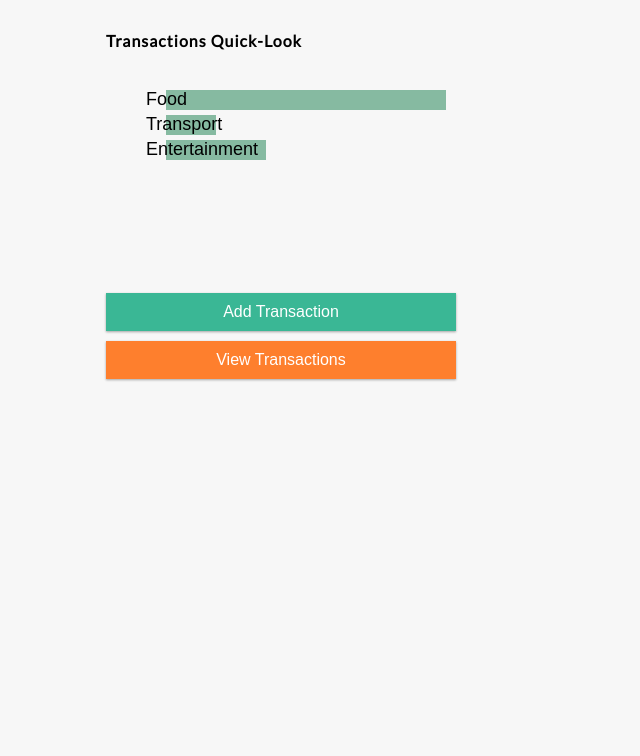
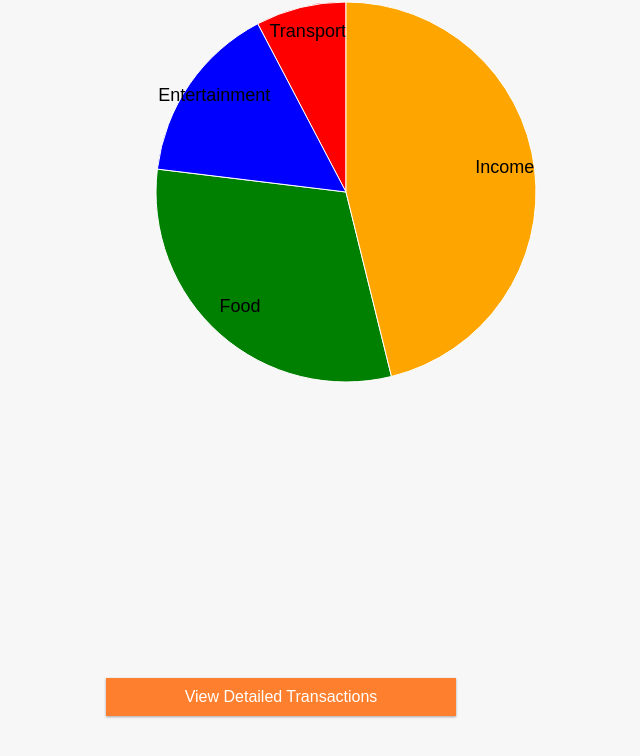
Before and after one commit to jetee1019/Crisp-Project, a plain HTML site: page Crisp-Frontend/overview.html in a window 1280 px wide. Shown: the part 305-1061 px from the top of the page, without its empty margins (359-999 px from the left). Before the commit the page ends 800 px from the top, so only its background shows below. Drawn offline with nearby package versions, Linux system fonts and the light colour scheme; no server answers.

Commit message:
revised overview page

```diff
--- a/Crisp-Frontend/overview.html
+++ b/Crisp-Frontend/overview.html
@@ -11,7 +11,7 @@
   <body>
     <div class="container">
       <h2> Welcome back Alan!</h2>
-        <h3> Here is a quick look at your transactions this month: </h3>
+      <h3> Here is a quick look at your transactions: </h3>
 
       <div class="income">
           <h4>Total Expense</h4>
@@ -21,11 +21,11 @@
 
       <div class="bar chart">
       <h4>Transactions Quick-Look</h4>
+          <svg width = "400" height = "400"></svg>
           <svg onload="myFunction()";></svg>
           </div>
       <div>
-            <button id = "b1" class="btn">Add Transaction </button>
-            <button id = "b2" class="btn">View Transactions</button>
+          <button id = "b5" class="btn">View Detailed Transactions</button>
 
       </div>
 
--- a/Crisp-Frontend/script1.js
+++ b/Crisp-Frontend/script1.js
@@ -15,45 +15,66 @@ const user_id = "K1733982Q";
 function myFunction() {
   // data later get from the mysql
   var data = [
-    { label: "Food", amount: 300 },
+    { label: "Food", amount: 200 },
     { label: "Transport", amount: 50 },
     { label: "Entertainment", amount: 100 },
+    {label: "Income", amount: 300},
   ];
-  var svg = d3
-    .select("svg") //drawing the canvas
-    .append("svg")
-    .attr("width", 500)
-    .attr("height", 200);
 
-  svg
-    .selectAll("rect") //this whole section is the data
-    .data(data)
-    .enter()
-    .append("rect") //rectangle without parameters
-    .attr("transform", function (d, i) {
-      return "translate(" + 20 + "," + i * 25 + ")";
-    })
+    //canvas
+    var svg = d3.select("svg"),
+    width = svg.attr("width"),
+    height = svg.attr("height"),
+    radius = Math.min(width, height) / 2;
 
-    .attr("fill", "#86BAA1")
-    .attr("height", 20)
-    .attr("width", function (d) {
-      return d.amount + "px";
-    });
-  //width = 40px
+    //The <g> SVG element is a container used to group other SVG elements.
+    var g = svg.append("g")
+              .attr("transform", "translate(" + width / 2 + "," + height / 2 + ")");
 
-  svg
-    .selectAll("text")
-    .data(data)
-    .enter()
-    .append("text")
-    .attr("transform", function (d, i) {
-      return "translate(0," + Number(i * 25 + 15) + ")";
-    })
-    .attr("fill", "black")
-    .text(function (d) {
-      return d.label;
-    });
-}
+  // set the color scale
+    var color = d3.scaleOrdinal([
+          'green', 'red', 'blue', 'orange']);
+
+    // Compute the position of each group on the pie:
+    var pie = d3.pie().value(function(d) {
+          return d.amount;
+       });
+    //radius for the arc
+    var path = d3.arc()
+                 .outerRadius(radius - 10)
+                 .innerRadius(0);
+
+    //radius for the label
+    var label = d3.arc()
+                  .outerRadius(radius)
+                 .innerRadius(radius - 80);
+
+    // Build the pie chart: Basically, each part of the pie is a path that we build using the arc function.
+    var arc = g.selectAll(".arc")
+             .data(pie(data))
+             .enter()
+             .append("g")
+             .attr("class", "arc");
+
+        arc.append("path")
+             .attr("d", path)
+             .attr("fill", function(d) { return color(d.data.label); });
+
+             console.log(arc);
+
+        arc.append("text")
+           .attr("transform", function(d) {
+             return "translate(" + label.centroid(d) + ")";
+     })
+
+          .text(function(d) { return d.data.label; });
+
+          svg.append("g")
+          .attr("transform", "translate(" + (width / 2 - 120) + "," + 20 + ")")
+          .append("text").text()
+          .attr("class", "title")
+
+    }
 
 // //date filter
 // function dateFunction() {
--- a/Crisp-Frontend/style1.css
+++ b/Crisp-Frontend/style1.css
@@ -103,7 +103,18 @@ label {
     padding: 10px;
     width: 30%;
   }
-
+  #b5 {
+    cursor: pointer;
+    background-color: #FE7F2D;
+    box-shadow: var(--box-shadow);
+    color: #fff;
+    border: 0;
+    display: block;
+    font-size: 16px;
+    margin: 10px 0 10px;
+    padding: 10px;
+    width: 100%;
+  }
   .btn {
     border: none;
     outline: none;
@@ -232,3 +243,12 @@ input[type='password'] {
   padding: 10px;
   width: 100%;
 }
+
+.arc text {
+  font: 18px arial;
+  text-anchor: middle;
+}
+
+.arc path {
+  stroke: #fff;
+}
```
Lines whose indentation alone changed are shown as unchanged.
